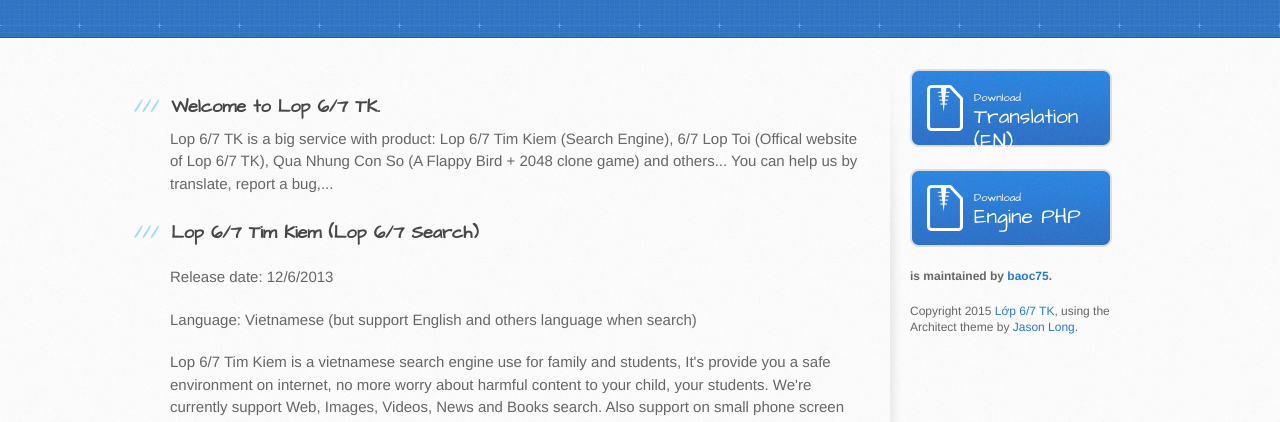
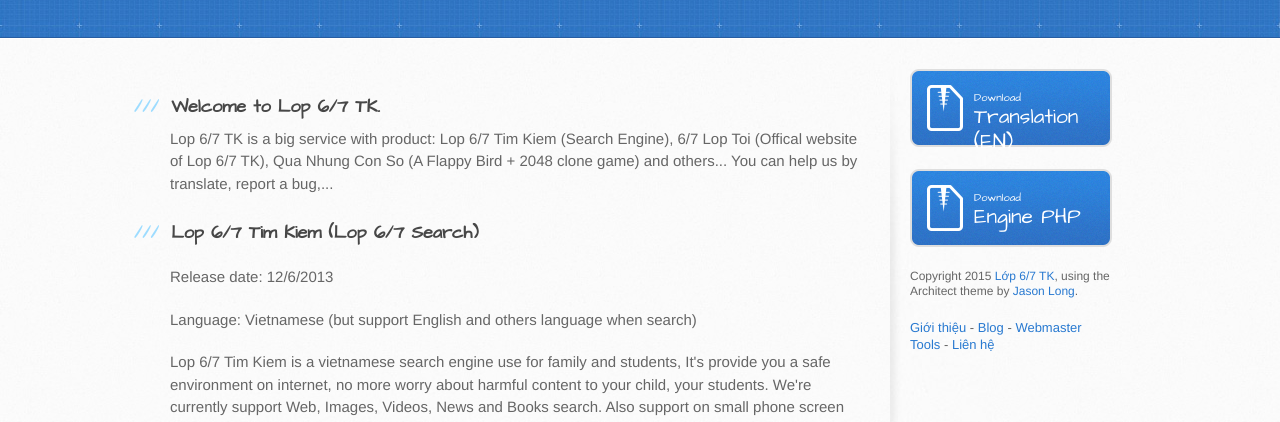
Before and after one commit to baoc75/lop67tk, a plain HTML site: page index.html in a window 1280 px wide. Shown: the part 375-797 px from the top of the page. Drawn offline with Linux system fonts and the light colour scheme.

Commit message:
Update index.html

```diff
--- a/index.html
+++ b/index.html
@@ -78,9 +78,9 @@ You can help us by translate, report a bug,...</p>
             Engine PHP
           </a>
 
-          <p class="repo-owner"><a href="https://github.com/baoc75/lop67tk"></a> is maintained by <a href="https://github.com/baoc75">baoc75</a>.</p>
+          <p>Copyright 2015 <a href="http://www.lop67.tk">Lớp 6/7 TK</a>, using the Architect theme by <a href="https://twitter.com/jasonlong">Jason Long</a>.</p>
+          <p><font size="2"><a href="http://www.lop67.tk/gioi-thieu.html" target="_blank">Giới thiệu</a> - <a href="http://blog.lop67.tk" target="_blank">Blog</a> - <a href="http://www.lop67.tk/webmaster-tools.html" target="_blank">Webmaster Tools</a> - <a href="http://www.lop67.tk/lien-he.html">Liên hệ</a></font></p>
 
-          <p>Copyright 2015 <a href="http://www.lop67.tk">Lớp 6/7 TK</a>, using the Architect theme by <a href="https://twitter.com/jasonlong">Jason Long</a>.</p>
         </aside>
       </div>
     </div>
```
